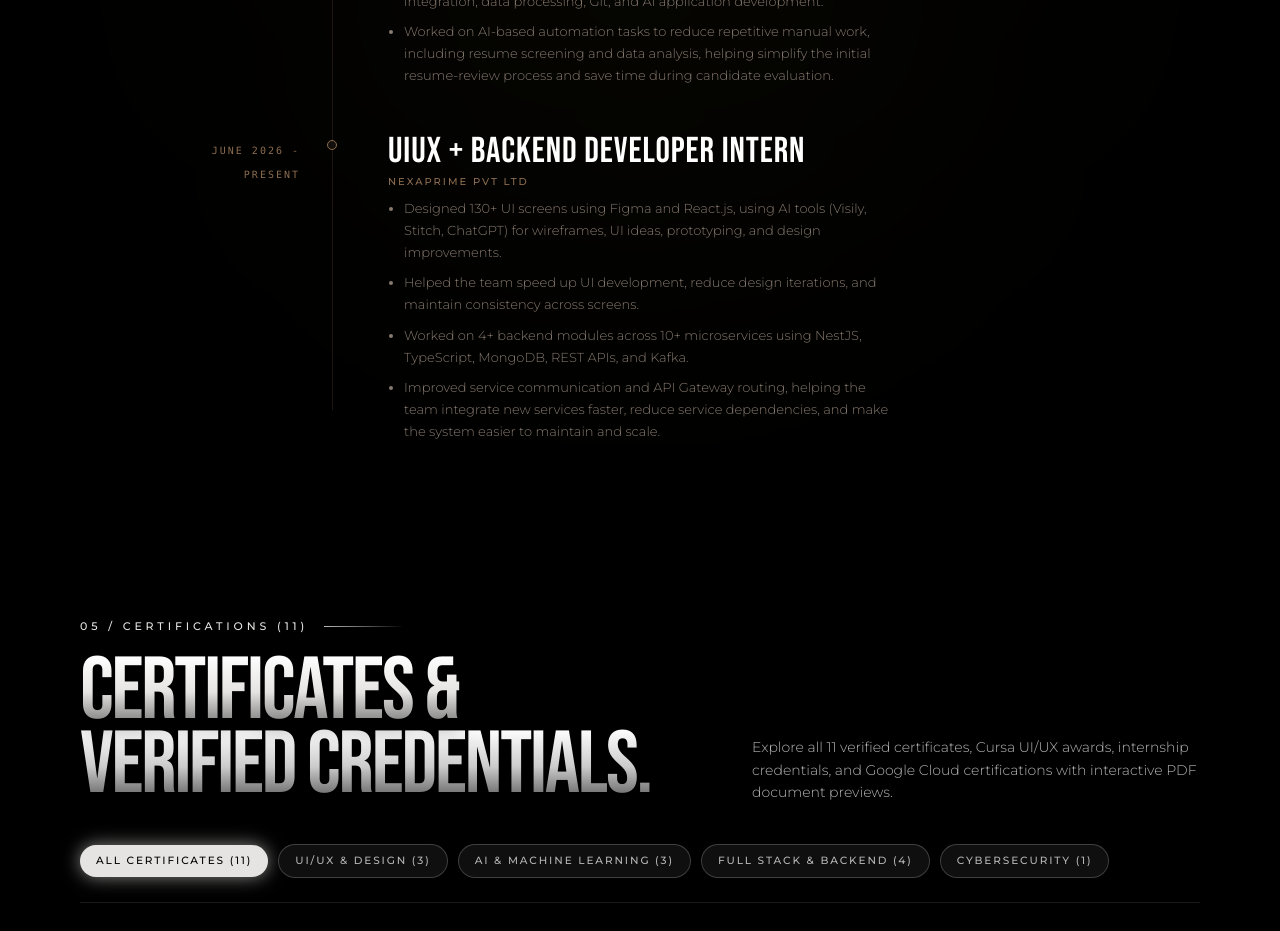
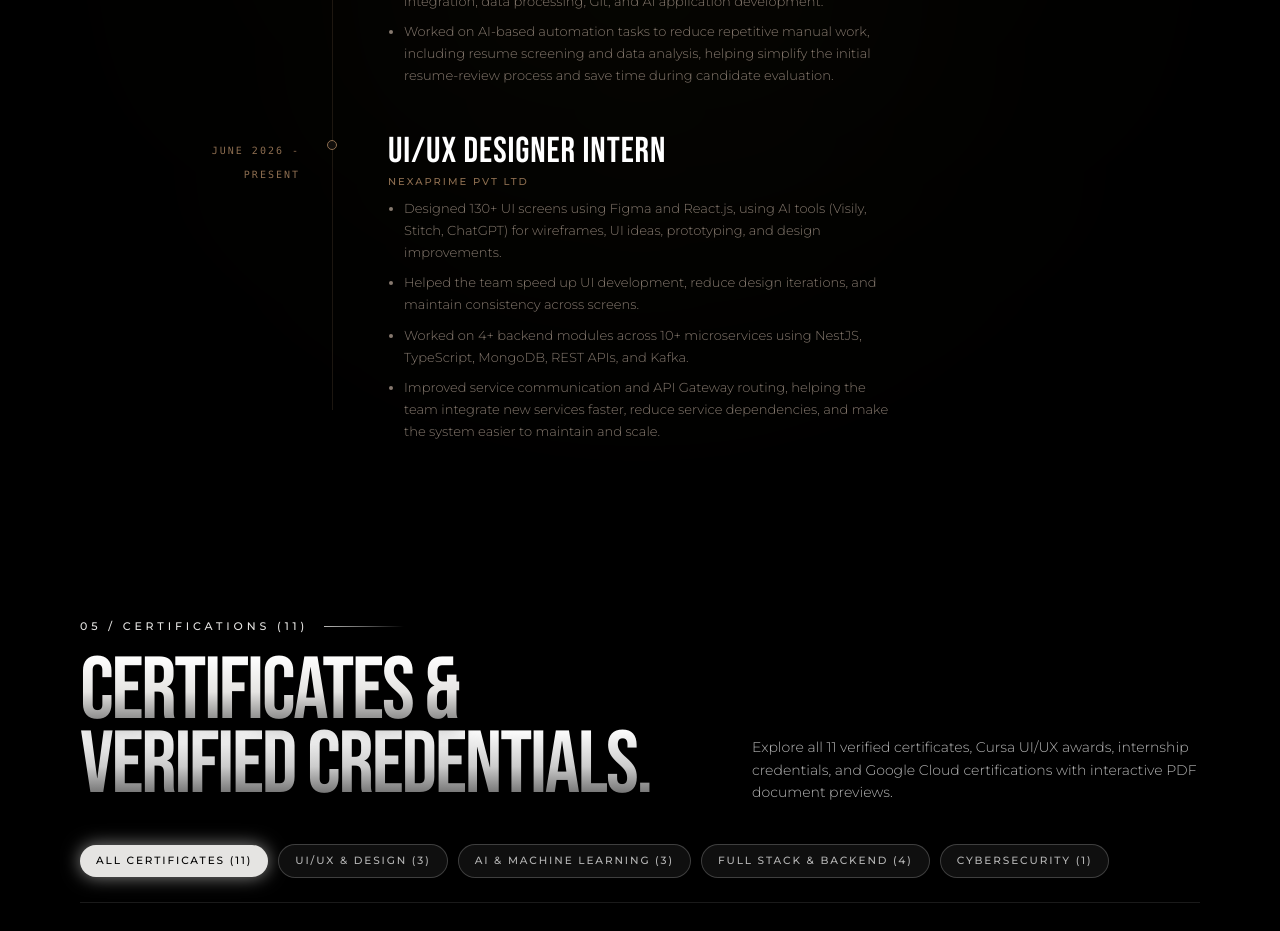
Before and after one commit to Patil-Shital-9236/shitalpatil-portfolio, a React (Vite) app: page / in a window 1280 px wide. Shown: the part 6360-7291 px from the top of the page. Built offline with nearby package versions, Linux system fonts and the light colour scheme; a web font is replaced by a local one.

Commit message:
Update NexaPrime experience title to UI/UX DESIGNER INTERN

```diff
--- a/src/components/ExperienceSection.tsx
+++ b/src/components/ExperienceSection.tsx
@@ -42,7 +42,7 @@ const journey: RouteStop[] = [
   {
     id: '04',
     year: 'JUNE 2026 - PRESENT',
-    title: 'UIUX + BACKEND DEVELOPER INTERN',
+    title: 'UI/UX DESIGNER INTERN',
     organization: 'NEXAPRIME PVT LTD',
     description: (
       <div className="space-y-4">
```
